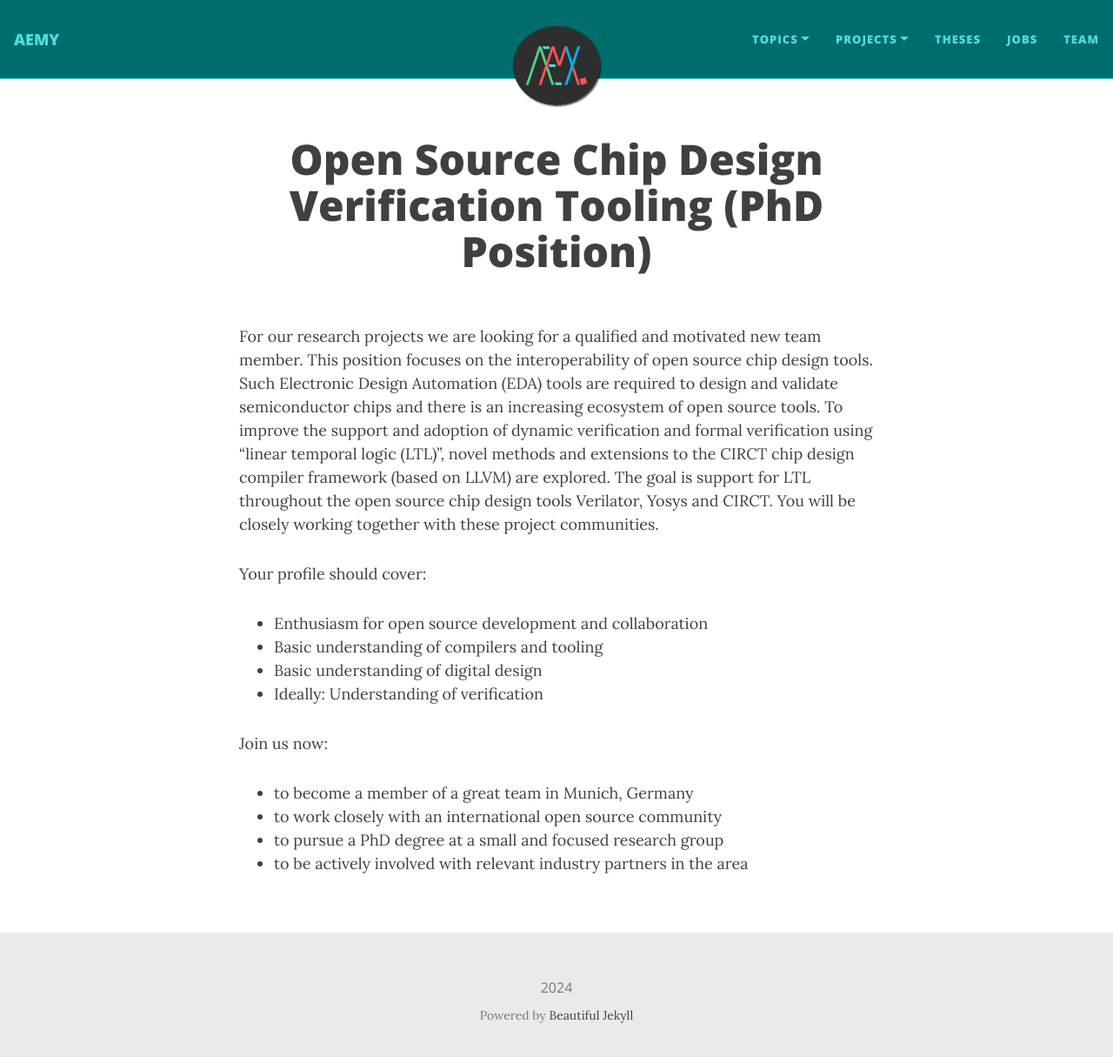
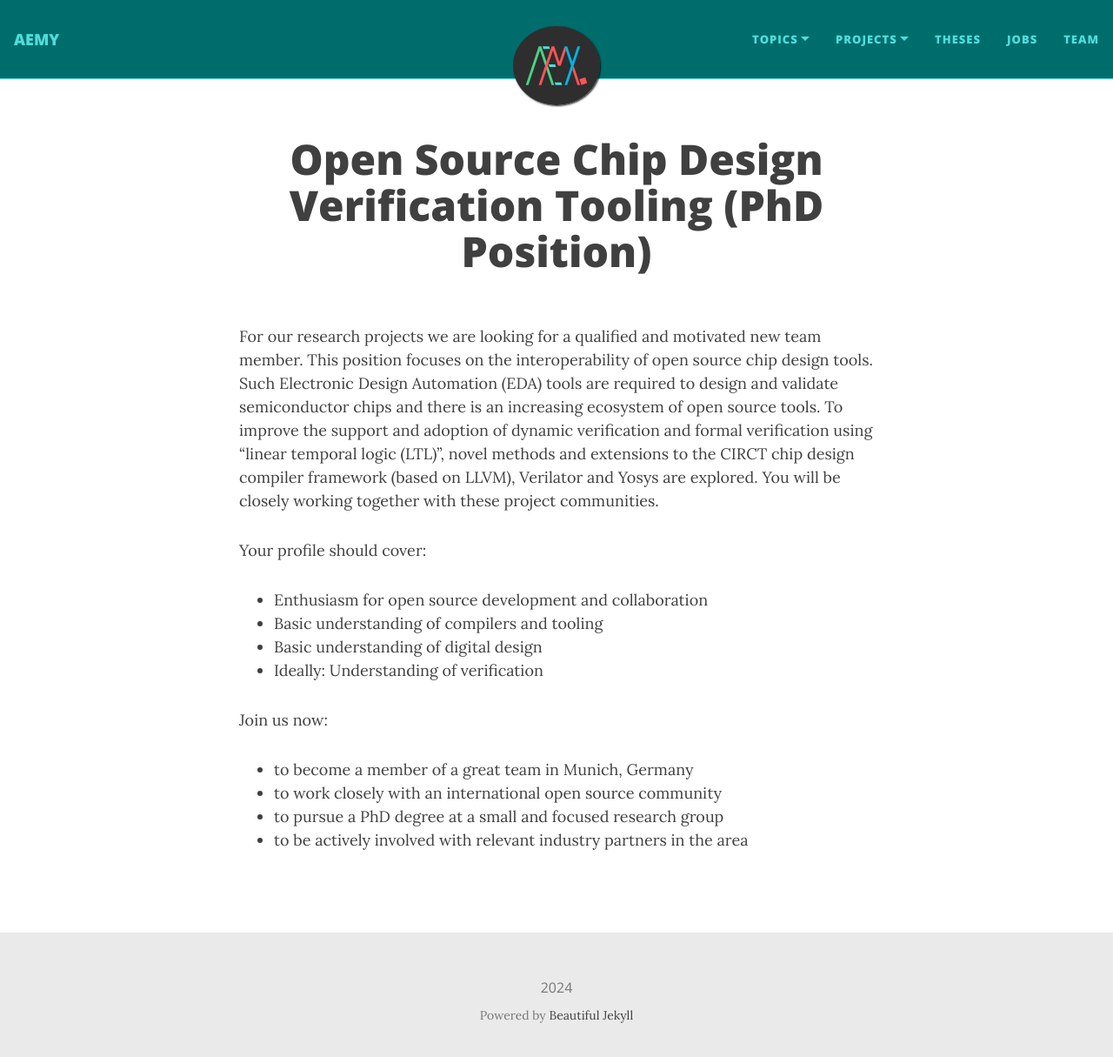
Before and after one commit to hm-aemy/hm-aemy.github.io, a Jekyll site: the page built from jobs/_posts/2024-01-15-ltl-circt.md, in a window 1280 px wide and 1228 px high. Shown: the top 1215 px of the window at 87% size. Built offline with Jekyll 4.4.1, drawn with Linux system fonts in a browser that asks for light colours; nearby versions of some CDN libraries.

Commit message:
Tweaking

```diff
--- a/jobs/_posts/2024-01-15-ltl-circt.md
+++ b/jobs/_posts/2024-01-15-ltl-circt.md
@@ -10,9 +10,8 @@ tools. Such Electronic Design Automation (EDA) tools are required to design and
 validate semiconductor chips and there is an increasing ecosystem of open source
 tools. To improve the support and adoption of dynamic verification and formal
 verification using "linear temporal logic (LTL)", novel methods and extensions
-to the CIRCT chip design compiler framework (based on LLVM) are explored. The
-goal is support for LTL throughout the open source chip design tools Verilator,
-Yosys and CIRCT. You will be closely working together with these project
+to the CIRCT chip design compiler framework (based on LLVM), Verilator and Yosys
+are explored. You will be closely working together with these project
 communities.
 
 Your profile should cover:
```
Also changed, not shown: jobs/_posts/2024-01-15-postdoc.md (+1 -0 lines), 1 other file.
